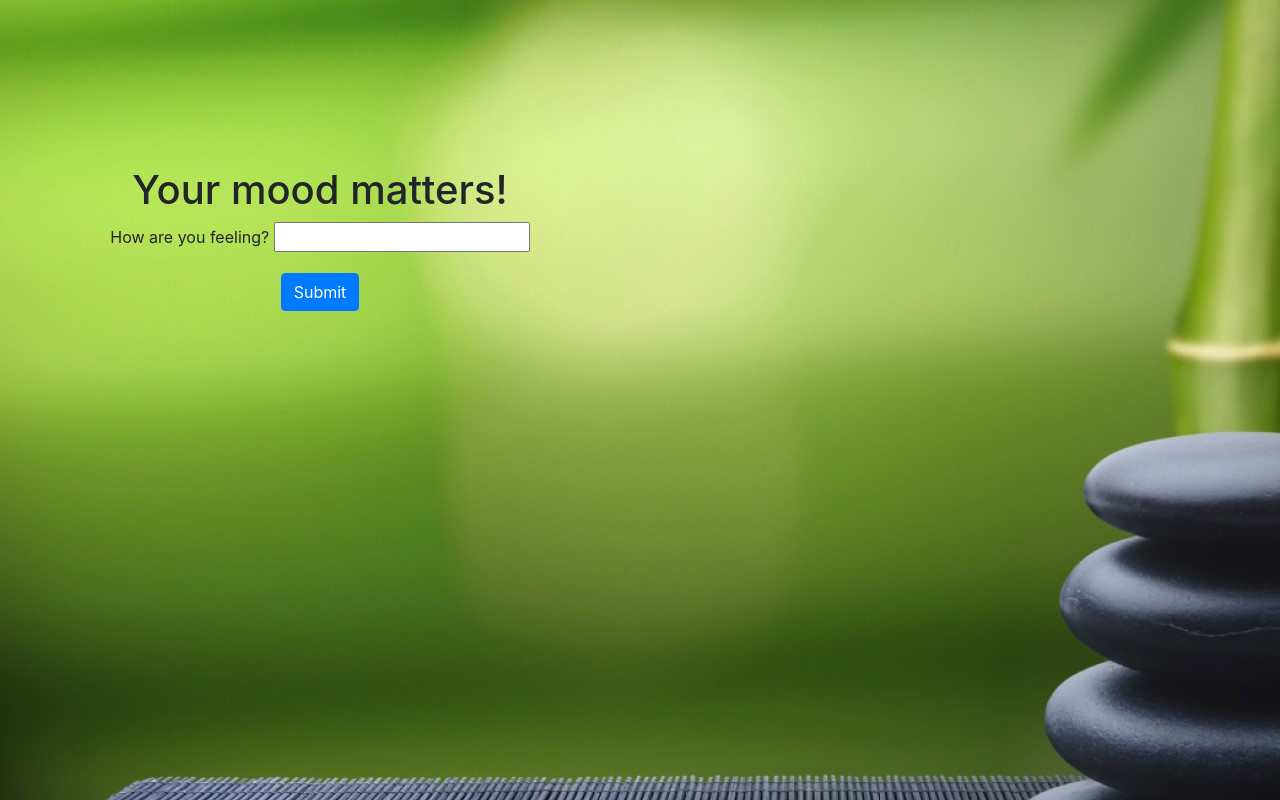
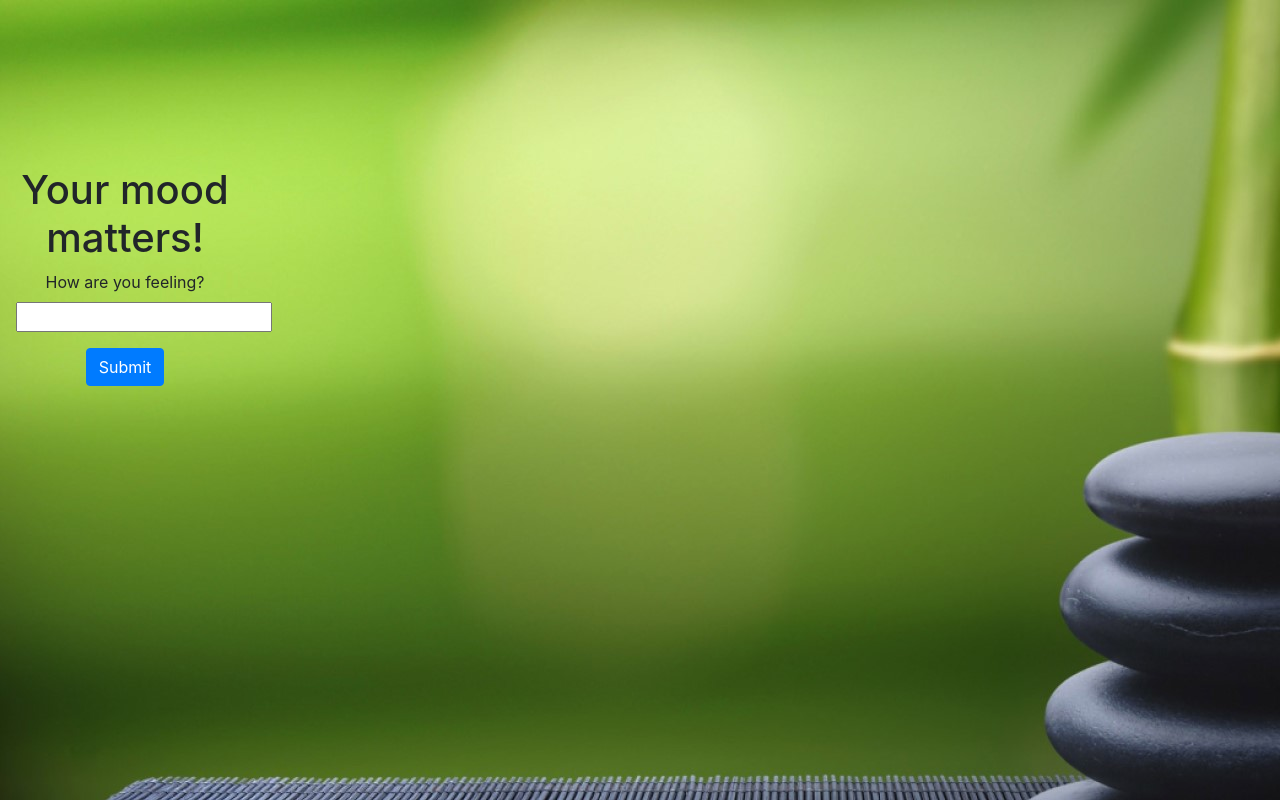
Before and after one commit to jovitap123/yourmoodmatters, a Flask app: page / in a window 1280 px wide. Run offline with Flask 2, Linux system fonts and the light colour scheme; some libraries are stand-ins or nearby versions.

```diff
--- a/templates/index.html
+++ b/templates/index.html
@@ -13,6 +13,7 @@
         body {
             background-image: url("static/img/Relax_BG.jpg");
             background-color: #cccccc;
+            width:500px;height:600px;
         }
     </style>
 
```
